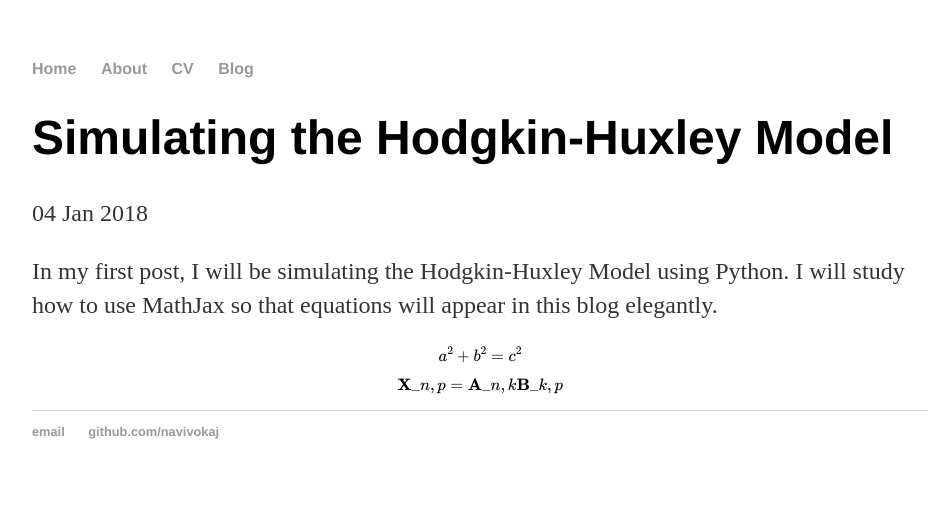
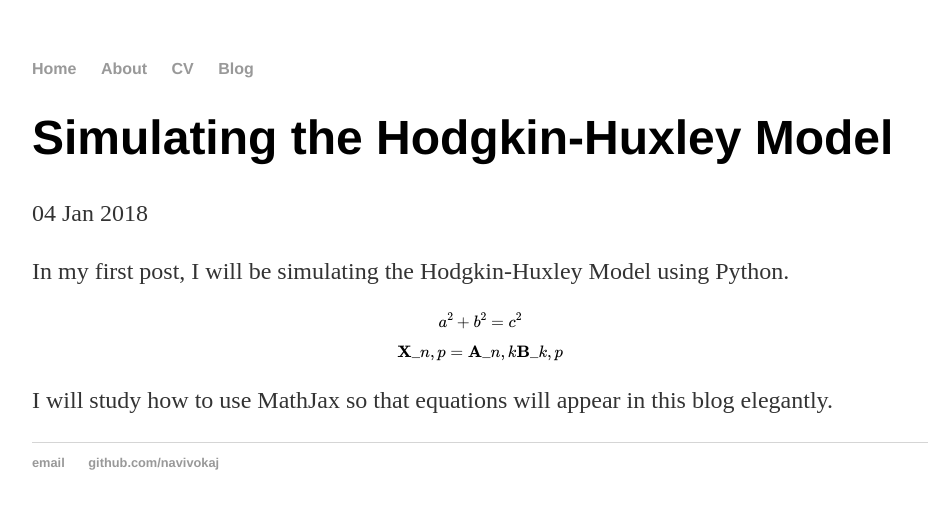
Before and after one commit to navivokaj/navivokaj.github.io-version1, a Jekyll site: the page built from _posts/2018-01-04-simulating-hodgkin-huxley-model.md, in a window 1280 px wide. Shown: the top 509 px of the page, without its empty margins (160-1094 px from the left). Built offline with Jekyll 4.4.1, drawn with Linux system fonts in a browser that asks for light colours; formulas are drawn with MathJax 3.

```diff
--- a/_posts/2018-01-04-simulating-hodgkin-huxley-model.md
+++ b/_posts/2018-01-04-simulating-hodgkin-huxley-model.md
@@ -4,8 +4,10 @@ title: "Simulating the Hodgkin-Huxley Model"
 date: 2018-01-04
 ---
 
-In my first post, I will be simulating the Hodgkin-Huxley Model using Python. I will study how to use MathJax so that equations will appear in this blog elegantly.
+In my first post, I will be simulating the Hodgkin-Huxley Model using Python.
 
-$$ a^2 +b^2 = c^2 $$
+$$ a^2 + b^2 = c^2 $$
 
 $$ \mathbf{X}\_{n,p} = \mathbf{A}\_{n,k} \mathbf{B}\_{k,p} $$
+
+I will study how to use MathJax so that equations will appear in this blog elegantly.
```
